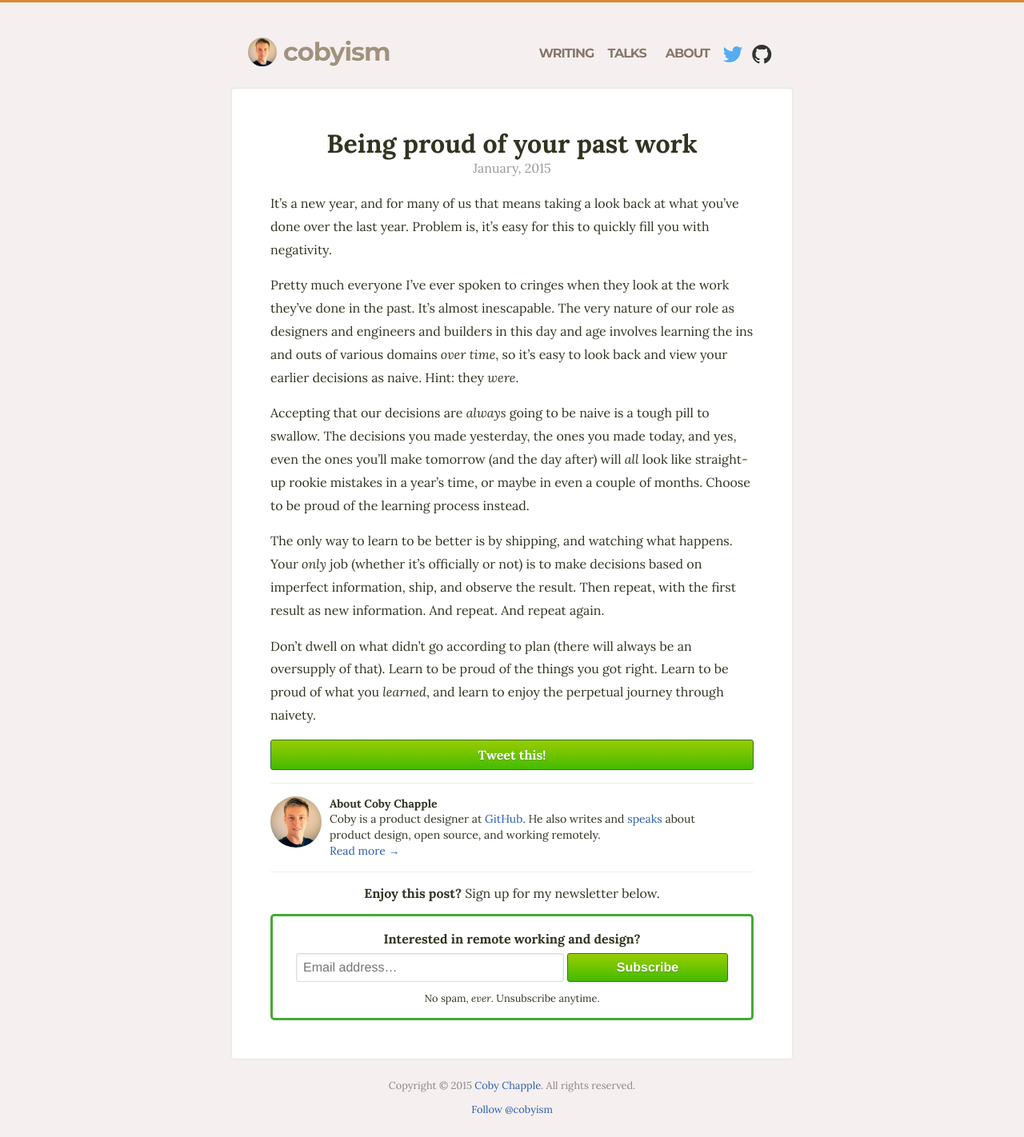
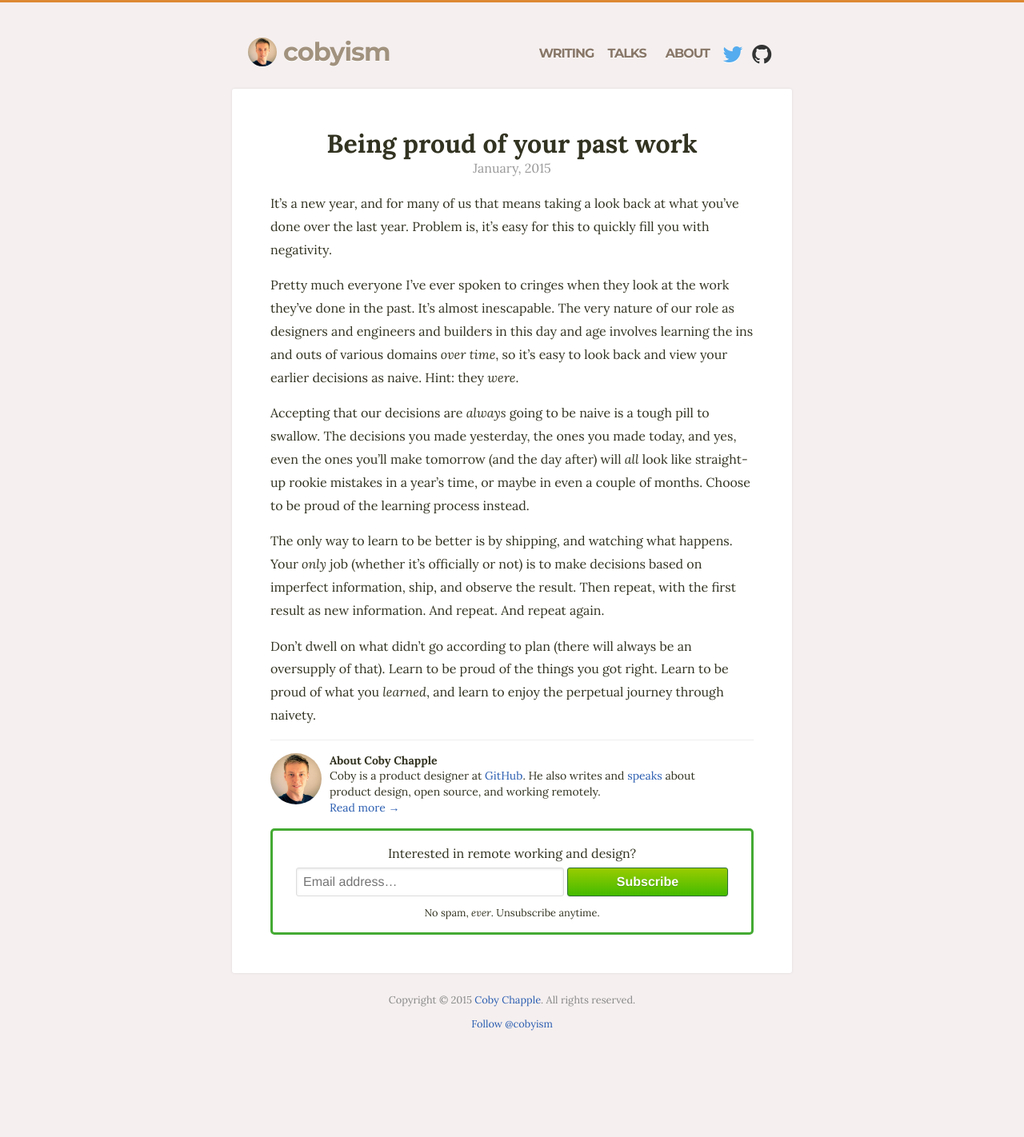
Before and after one commit to cobyism/archived-cobyism.github.io, a Jekyll site: the page built from _posts/2015-01-02-being-proud-of-your-past-work.md, in a window 1280 px wide. Shown: the whole page at 80% size. Built offline with Jekyll 4.4.1, drawn with Linux system fonts in a browser that asks for light colours; nearby versions of some CDN libraries; Markdown is read by kramdown in place of the engine named in the settings; comment, search, counter and statistics services are not loaded; after the commit the page ends 1315 px from its top, so only the background shows below that.

Commit message:
some tweaks to layouts etc

```diff
--- a/_includes/newsletter_signup.html
+++ b/_includes/newsletter_signup.html
@@ -3,7 +3,8 @@
 
   <div class="newsletter-form-heading">
     {% if page.is_post %}
-      Want more articles on remote&nbsp;working and&nbsp;design?
+      <strong>Enjoy this post?</strong>
+      Sign up for my newsletter.
     {% else %}
       Interested in remote&nbsp;working and&nbsp;design?
     {% endif %}
--- a/_layouts/post.html
+++ b/_layouts/post.html
@@ -12,7 +12,7 @@ is_post: true
 
   <div class="post-content">
     {{ content }}
-    <a href="https://twitter.com/share?via=cobyism" class="button custom-tweet-button" target="_blank">Tweet this!</a>
+    <!-- <a href="https://twitter.com/share?via=cobyism" class="button custom-tweet-button" target="_blank">Tweet this!</a> -->
   </div>
 
   <div class="post-author-info clear">
@@ -24,9 +24,4 @@ is_post: true
     </div>
   </div>
 
-  <div class="post-footer clear">
-    <strong>Enjoy this post?</strong>
-    Sign up for my newsletter below.
-  </div>
-
 </article>
--- a/public/css/styles.scss
+++ b/public/css/styles.scss
@@ -200,7 +200,6 @@ hr {
   .newsletter-form-heading {
     text-align: center;
     margin: .5em 0;
-    font-weight: bold;
   }
 
   p {
```
